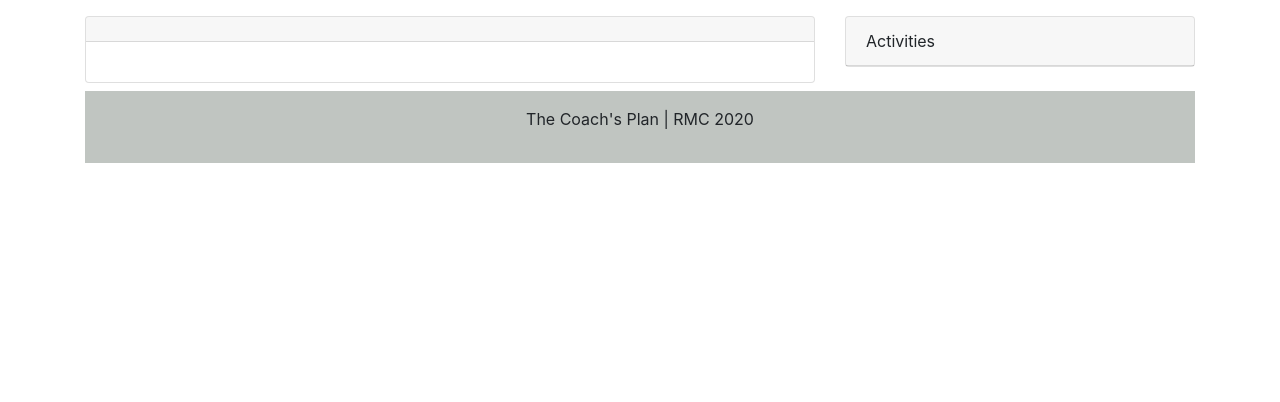
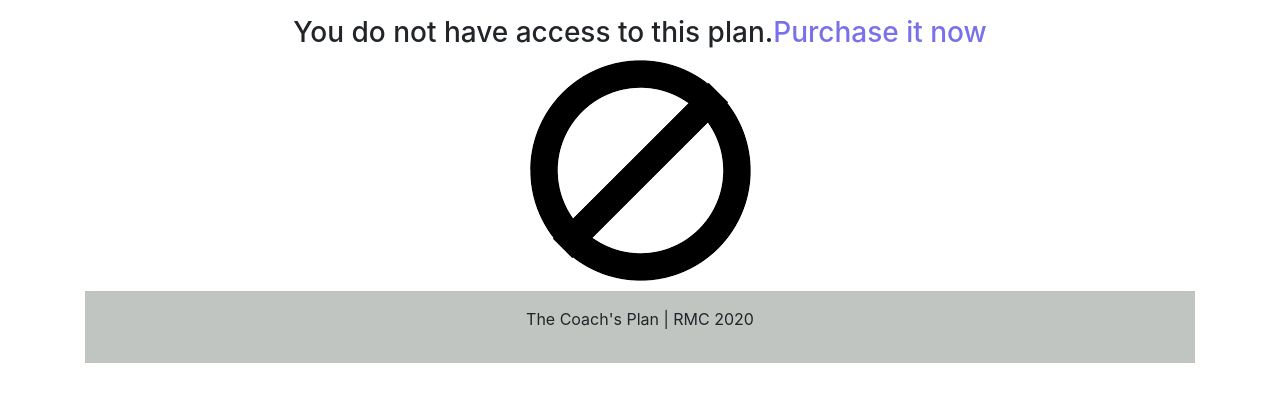
Before and after one commit to RonanMc99/coachs-plan, a Django app: template templates/section_detail.html in a window 1280 px wide. Shown: the part 244-646 px from the top of the page. Run offline with Django 3.2, Linux system fonts and the light colour scheme; the template is opened without the code that fills it, so the values that code supplies are empty; some libraries are stand-ins or nearby versions.

Commit message:
Added authorisation for plan sections

```diff
--- a/templates/section_detail.html
+++ b/templates/section_detail.html
@@ -1,4 +1,5 @@
 {% extends 'base.html' %}
+{% load static %}
 
 {% block breadcrumb %}
 <li class="breadcrumb-item" aria-current="page"><a href="{% url 'plans:plans-list' %}">All Plans</a></li>
@@ -9,6 +10,8 @@
 {% block title %}Section Detail{% endblock title %}
 
 {% block content %}
+
+{% if plan in request.user.usersplans.plans_list %}
 
 <div class="main">
     <div class="row">
@@ -37,4 +40,13 @@
     </div>
 </div>
 
+{% else %}
+
+    <div class="text-center">
+        <h3>You do not have access to this plan.<a href="{{ section.plan.get_absolute_url }}">Purchase it now</a></h3>
+        <img src="{% static 'images/no-access.png' %}" />
+    </div>
+
+{% endif %}
+
 {% endblock content %}
```
Also changed, not shown: static/images/no-access.png (added).
